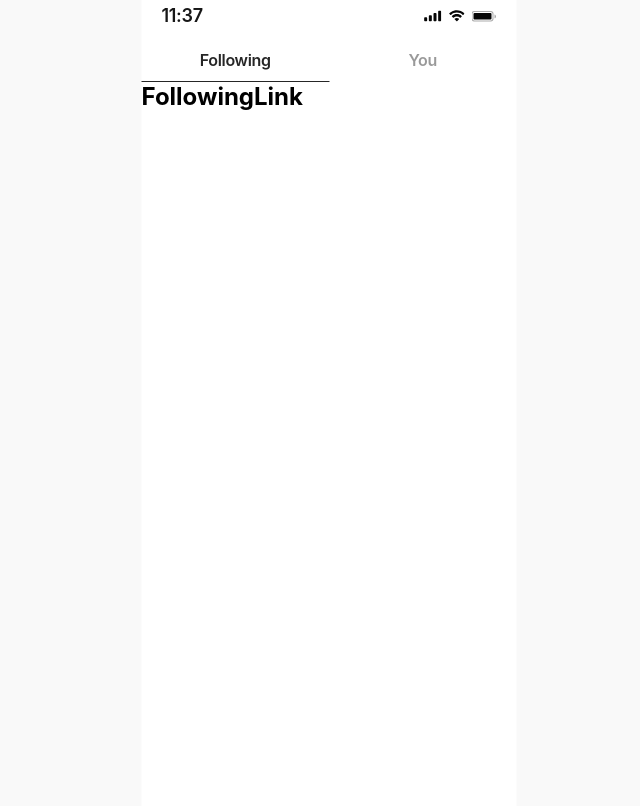
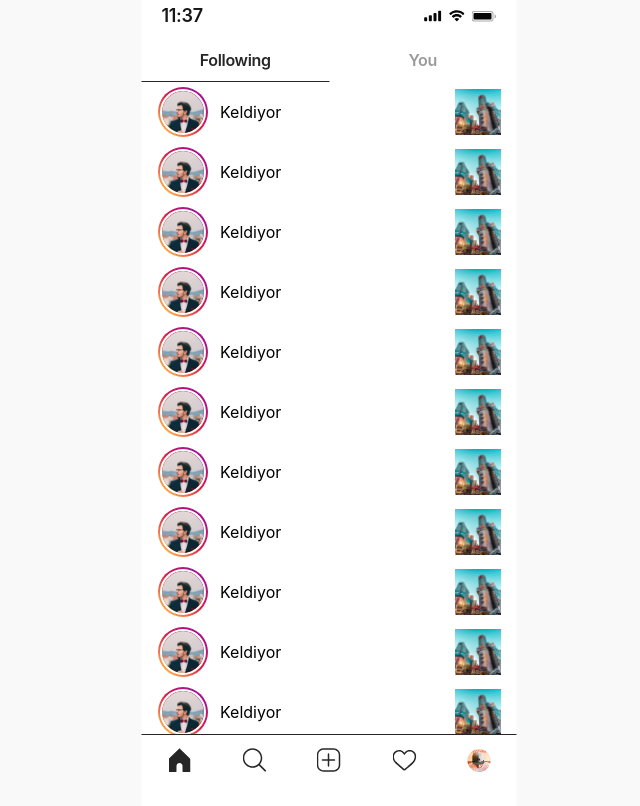
Before and after one commit to Keldiyor1303/instagram-clon, a React (Create React App) app: page /likes/following in a window 1280 px wide. Shown: the whole page, without its empty margins (311-951 px from the left). Built offline with nearby package versions, Linux system fonts and the light colour scheme.

Commit message:
likes add

```diff
--- a/src/App.jsx
+++ b/src/App.jsx
@@ -12,6 +12,7 @@ import Search from "./containers/Search";
 import YouLink from "./components/likes/YouLink";
 import FollowingLink from "./components/likes/FollowingLink";
 import Main from "./containers/Main";
+import Footer from "./components/Footer";
 
 function App() {
   const pathLink = [
@@ -42,6 +43,12 @@ function App() {
           })
         }
       </Routes>
+      {!(pathname === "/"
+        || pathname === "/account"
+        || pathname === "/account/login"
+        || pathname === "/account/signup"
+        || pathname === "/profileEdit")
+        && <Footer />}
     </Wrapper>
   );
 }
--- a/src/components/likes/FollowingLink.jsx
+++ b/src/components/likes/FollowingLink.jsx
@@ -1,12 +1,53 @@
 import React from 'react';
 import styled from 'styled-components';
 import SearchHeader from './SearchHeader';
+import avatar from "../../assets/images/avatar.png"
+import followingImg from "../../assets/images/followImg.png"
 
 const FollowingLink = () => {
+    const data = [
+        { id: 1, avatar: avatar, name: "Keldiyor", image: followingImg },
+        { id: 1, avatar: avatar, name: "Keldiyor", image: followingImg },
+        { id: 1, avatar: avatar, name: "Keldiyor", image: followingImg },
+        { id: 1, avatar: avatar, name: "Keldiyor", image: followingImg },
+        { id: 1, avatar: avatar, name: "Keldiyor", image: followingImg },
+        { id: 1, avatar: avatar, name: "Keldiyor", image: followingImg },
+        { id: 1, avatar: avatar, name: "Keldiyor", image: followingImg },
+        { id: 1, avatar: avatar, name: "Keldiyor", image: followingImg },
+        { id: 1, avatar: avatar, name: "Keldiyor", image: followingImg },
+        { id: 1, avatar: avatar, name: "Keldiyor", image: followingImg },
+        { id: 1, avatar: avatar, name: "Keldiyor", image: followingImg },
+        { id: 1, avatar: avatar, name: "Keldiyor", image: followingImg },
+        { id: 1, avatar: avatar, name: "Keldiyor", image: followingImg },
+        { id: 1, avatar: avatar, name: "Keldiyor", image: followingImg },
+        { id: 1, avatar: avatar, name: "Keldiyor", image: followingImg },
+        { id: 1, avatar: avatar, name: "Keldiyor", image: followingImg },
+        { id: 1, avatar: avatar, name: "Keldiyor", image: followingImg },
+        { id: 1, avatar: avatar, name: "Keldiyor", image: followingImg },
+        { id: 1, avatar: avatar, name: "Keldiyor", image: followingImg },
+        { id: 1, avatar: avatar, name: "Keldiyor", image: followingImg },
+    ]
     return (
         <Wrapper>
             <SearchHeader />
-            <h2>FollowingLink</h2>
+            <ul>
+                {
+                    data.map(({ avatar, name, image }) => {
+                        return (
+                            <li>
+                                <div className="avatar-info">
+                                    <div className="avatar">
+                                        <img src={avatar} alt="" />
+                                    </div>
+                                    <p>{name}</p>
+                                </div>
+
+                                <img src={image} alt="" />
+                            </li>
+                        )
+                    })
+                }
+            </ul>
         </Wrapper>
     );
 }
@@ -15,4 +56,58 @@ export default FollowingLink;
 
 const Wrapper = styled.div`
 
+    ul {
+        display: flex;
+        flex-direction: column;
+        overflow-y: auto;
+        max-height: calc(812px - 160px);
+
+        ::-webkit-scrollbar {
+            width: 0;
+        }
+
+
+        li {
+            min-height: 60px;
+            padding: 0 16px;
+            list-style: none;
+            display: flex;
+            justify-content: space-between;
+            align-items: center;
+
+            & > img {
+                width: 46px;
+                height: 46px;
+            }
+
+            .avatar-info {
+                display: flex;
+                align-items: center;
+                gap: 12px;
+
+                .avatar {
+                    background: linear-gradient(43.06deg, #FBAA47 13.86%, #D91A46 51.04%, #A60F93 85.38%);
+                    border-radius: 50%;
+                    width: 50px;
+                    height: 50px;
+                    position: relative;
+
+                    img {
+                        width: 46px;
+                        height: 46px;
+                        object-fit: cover;
+                        position: absolute;
+                        top: 50%;
+                        left: 50%;
+                        transform: translate(-50%, -50%);
+                        border-radius: 50%;
+                        border: 2px solid white;
+                    }
+
+                }
+
+            }
+        }
+    }
+
 `
--- a/src/components/likes/YouLink.jsx
+++ b/src/components/likes/YouLink.jsx
@@ -1,12 +1,53 @@
 import React from 'react';
 import styled from 'styled-components';
 import SearchHeader from './SearchHeader';
+import avatar from "../../assets/images/avatar.png"
+import followingImg from "../../assets/images/followImg.png"
 
 const YouLink = () => {
+    const data = [
+        { id: 1, avatar: avatar, name: "Keldiyor", image: followingImg },
+        { id: 1, avatar: avatar, name: "Keldiyor", image: followingImg },
+        { id: 1, avatar: avatar, name: "Keldiyor", image: followingImg },
+        { id: 1, avatar: avatar, name: "Keldiyor", image: followingImg },
+        { id: 1, avatar: avatar, name: "Keldiyor", image: followingImg },
+        { id: 1, avatar: avatar, name: "Keldiyor", image: followingImg },
+        { id: 1, avatar: avatar, name: "Keldiyor", image: followingImg },
+        { id: 1, avatar: avatar, name: "Keldiyor", image: followingImg },
+        { id: 1, avatar: avatar, name: "Keldiyor", image: followingImg },
+        { id: 1, avatar: avatar, name: "Keldiyor", image: followingImg },
+        { id: 1, avatar: avatar, name: "Keldiyor", image: followingImg },
+        { id: 1, avatar: avatar, name: "Keldiyor", image: followingImg },
+        { id: 1, avatar: avatar, name: "Keldiyor", image: followingImg },
+        { id: 1, avatar: avatar, name: "Keldiyor", image: followingImg },
+        { id: 1, avatar: avatar, name: "Keldiyor", image: followingImg },
+        { id: 1, avatar: avatar, name: "Keldiyor", image: followingImg },
+        { id: 1, avatar: avatar, name: "Keldiyor", image: followingImg },
+        { id: 1, avatar: avatar, name: "Keldiyor", image: followingImg },
+        { id: 1, avatar: avatar, name: "Keldiyor", image: followingImg },
+        { id: 1, avatar: avatar, name: "Keldiyor", image: followingImg },
+    ]
     return (
         <Wrapper>
             <SearchHeader />
-            <h2>YouLink</h2>
+            <ul>
+                {
+                    data.map(({ avatar, name, image }) => {
+                        return (
+                            <li>
+                                <div className="avatar-info">
+                                    <div className="avatar">
+                                        <img src={avatar} alt="" />
+                                    </div>
+                                    <p>{name}</p>
+                                </div>
+
+                                <img src={image} alt="" />
+                            </li>
+                        )
+                    })
+                }
+            </ul>
         </Wrapper>
     );
 }
@@ -15,4 +56,58 @@ export default YouLink;
 
 const Wrapper = styled.div`
 
+    ul {
+        display: flex;
+        flex-direction: column;
+        overflow-y: auto;
+        max-height: calc(812px - 160px);
+
+        ::-webkit-scrollbar {
+            width: 0;
+        }
+
+
+        li {
+            min-height: 60px;
+            padding: 0 16px;
+            list-style: none;
+            display: flex;
+            justify-content: space-between;
+            align-items: center;
+
+            & > img {
+                width: 46px;
+                height: 46px;
+            }
+
+            .avatar-info {
+                display: flex;
+                align-items: center;
+                gap: 12px;
+
+                .avatar {
+                    background: linear-gradient(43.06deg, #FBAA47 13.86%, #D91A46 51.04%, #A60F93 85.38%);
+                    border-radius: 50%;
+                    width: 50px;
+                    height: 50px;
+                    position: relative;
+
+                    img {
+                        width: 46px;
+                        height: 46px;
+                        object-fit: cover;
+                        position: absolute;
+                        top: 50%;
+                        left: 50%;
+                        transform: translate(-50%, -50%);
+                        border-radius: 50%;
+                        border: 2px solid white;
+                    }
+
+                }
+
+            }
+        }
+    }
+
 `
--- a/src/containers/Search.jsx
+++ b/src/containers/Search.jsx
@@ -6,13 +6,13 @@ import { Link } from 'react-router-dom';
 
 import searchimg from "../assets/images/search.svg"
 import doston from "../assets/images/doston.jpg"
-import Footer from '../components/Footer';
 
+import Flip from "react-reveal/Flip"
 
 const Search = () => {
 
     const imgData = [
-        { id: 1, image: image },
+        { id: 1, image: image, },
         { id: 2, image: image },
         { id: 3, image: image },
         { id: 4, image: image },
@@ -47,7 +47,7 @@ const Search = () => {
         { name: "Hasanali", image: doston },
         { name: "Javohir", image: doston },
         { name: "Doniyor", image: doston },
-        { name: "Keldiyorrr", image: doston },
+        { name: "Komil", image: doston },
     ]
 
     const [data, setData] = useState([])
@@ -63,14 +63,13 @@ const Search = () => {
     }
 
     return (
-        <>
         <Wrapper>
             <div className="search">
                 <input type="text" placeholder='Search' onChange={(e) => search(e)} />
                 <img src={searchimg} alt="" />
             </div>
 
-
+            <Flip top cascade>
                 <ul className="users">
                     {
                         data.map(({ name, image }) => {
@@ -82,6 +81,7 @@ const Search = () => {
                             )
                         })}
                 </ul>
+            </Flip>
 
             <div className="cards">
                 {
@@ -90,8 +90,6 @@ const Search = () => {
             </div>
 
         </Wrapper>
-            <Footer className="footer" />
-        </>
     );
 }
 
```
Also changed, not shown: src/components/account/SignUp.jsx (+4 -5 lines), src/containers/Main.jsx (+28 -28 lines), src/utils/PrivateRouter.jsx (added, +17 -0 lines), src/utils/axios.jsx (added, +19 -0 lines), src/utils/thema.jsx (added, +10 -0 lines), src/assets/images/avatar.png (added), src/assets/images/followImg.png (added). Lines whose indentation alone changed are shown as unchanged.
